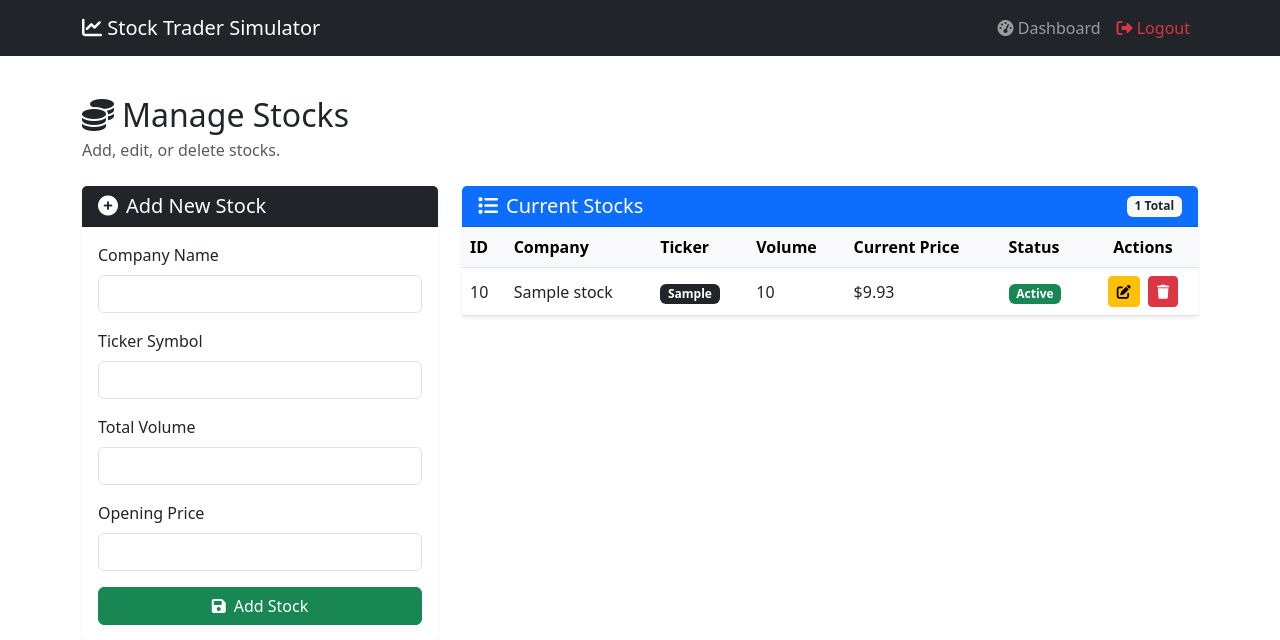
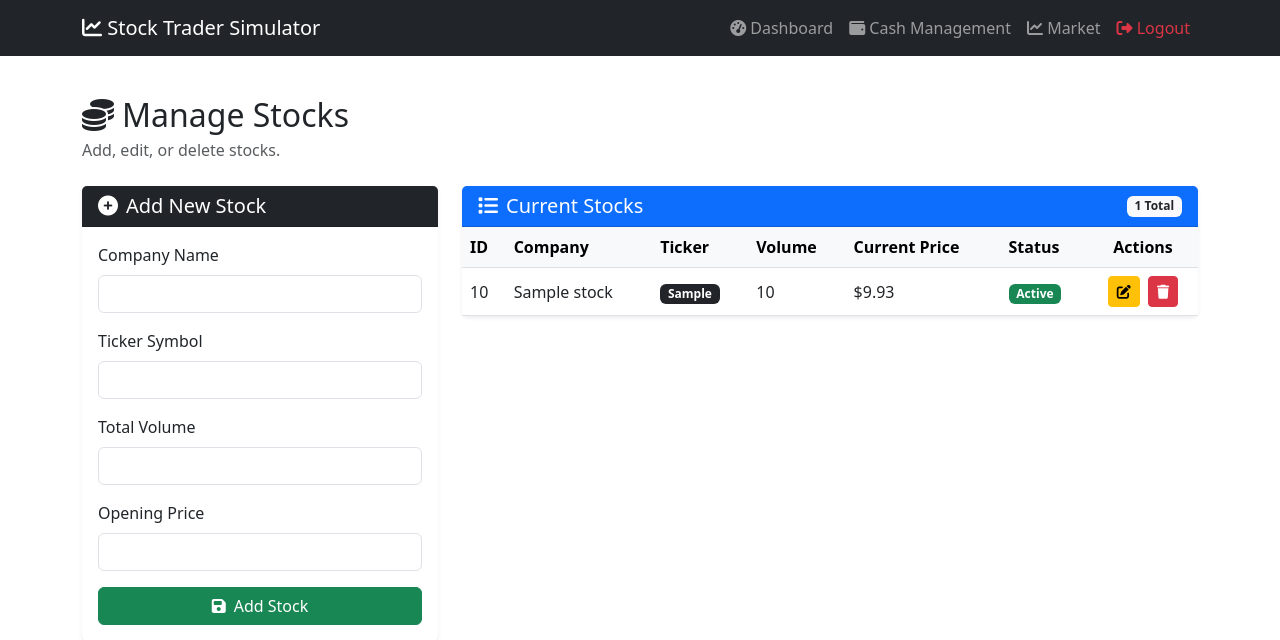
Before and after one commit to madelyn-wolf1/Group-Project, a Flask app: page /admin/stocks in a window 1280 px wide. Shown: the top 640 px of the page. Run offline with Flask 3, Linux system fonts and the light colour scheme; the visitor is signed in with stand-in values (Sample User, id 1); tables that the repository leaves empty hold one stand-in row (values such as "Sample post"); some libraries are stand-ins or nearby versions.

Commit message:
Update base.html with Cash Management and Market pages
- Add navigation links for Cash Management and Market pages
- Update navbar to include new pages

```diff
--- a/folder1/templates/base.html
+++ b/folder1/templates/base.html
@@ -26,6 +26,16 @@
                         <li class="nav-item">
                             <a class="nav-link" href="{{ url_for('dashboard') }}">
                                 <i class="fas fa-tachometer-alt"></i> Dashboard
+                            </a>
+                        </li>
+                        <li class="nav-item">
+                            <a class="nav-link" href="{{ url_for('cash_management') }}">
+                                <i class="fas fa-wallet"></i> Cash Management
+                            </a>
+                        </li>
+                        <li class="nav-item">
+                            <a class="nav-link" href="{{ url_for('stocks') }}">
+                                <i class="fas fa-chart-line"></i> Market
                             </a>
                         </li>
                         <li class="nav-item">
```
